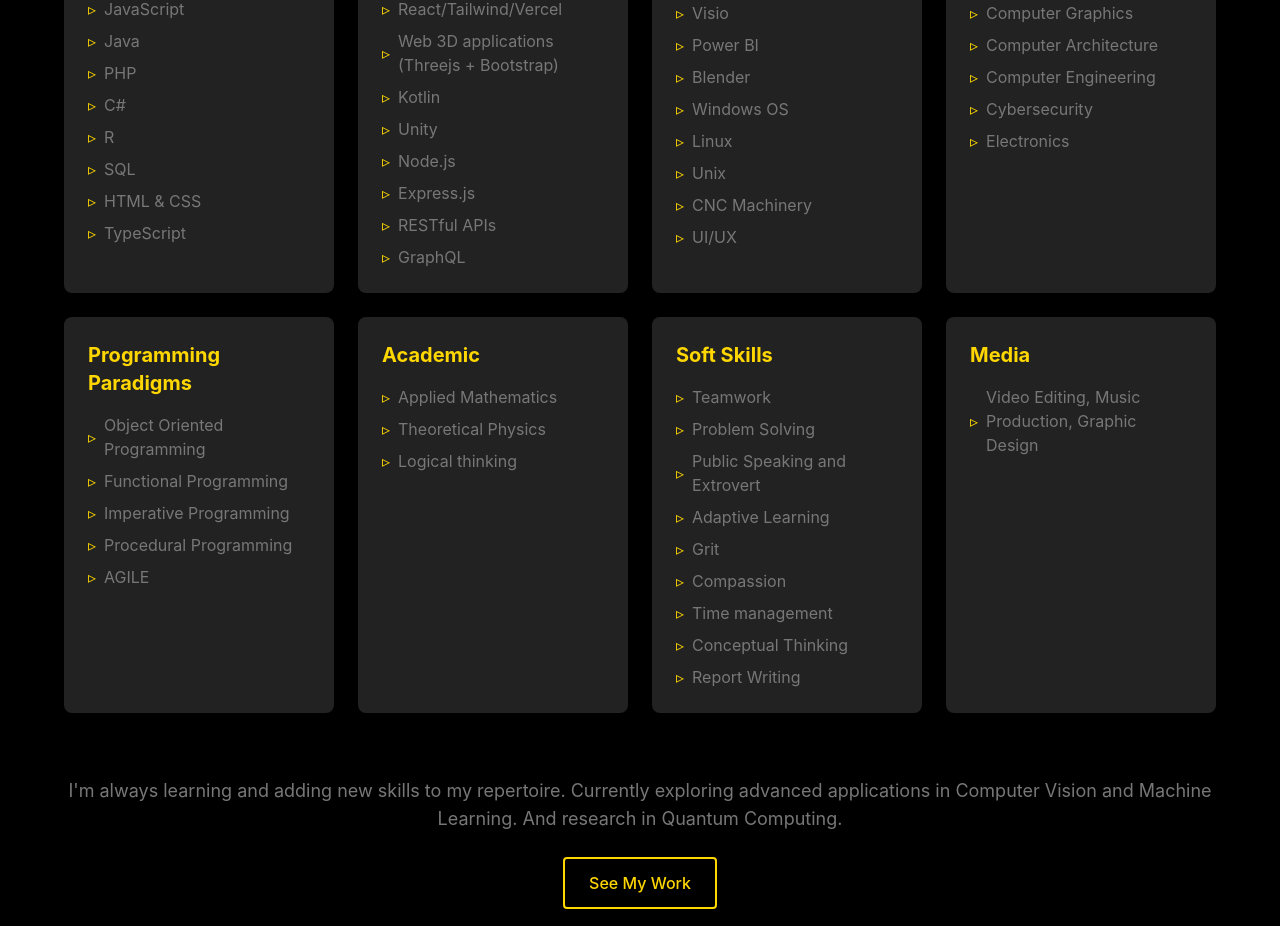
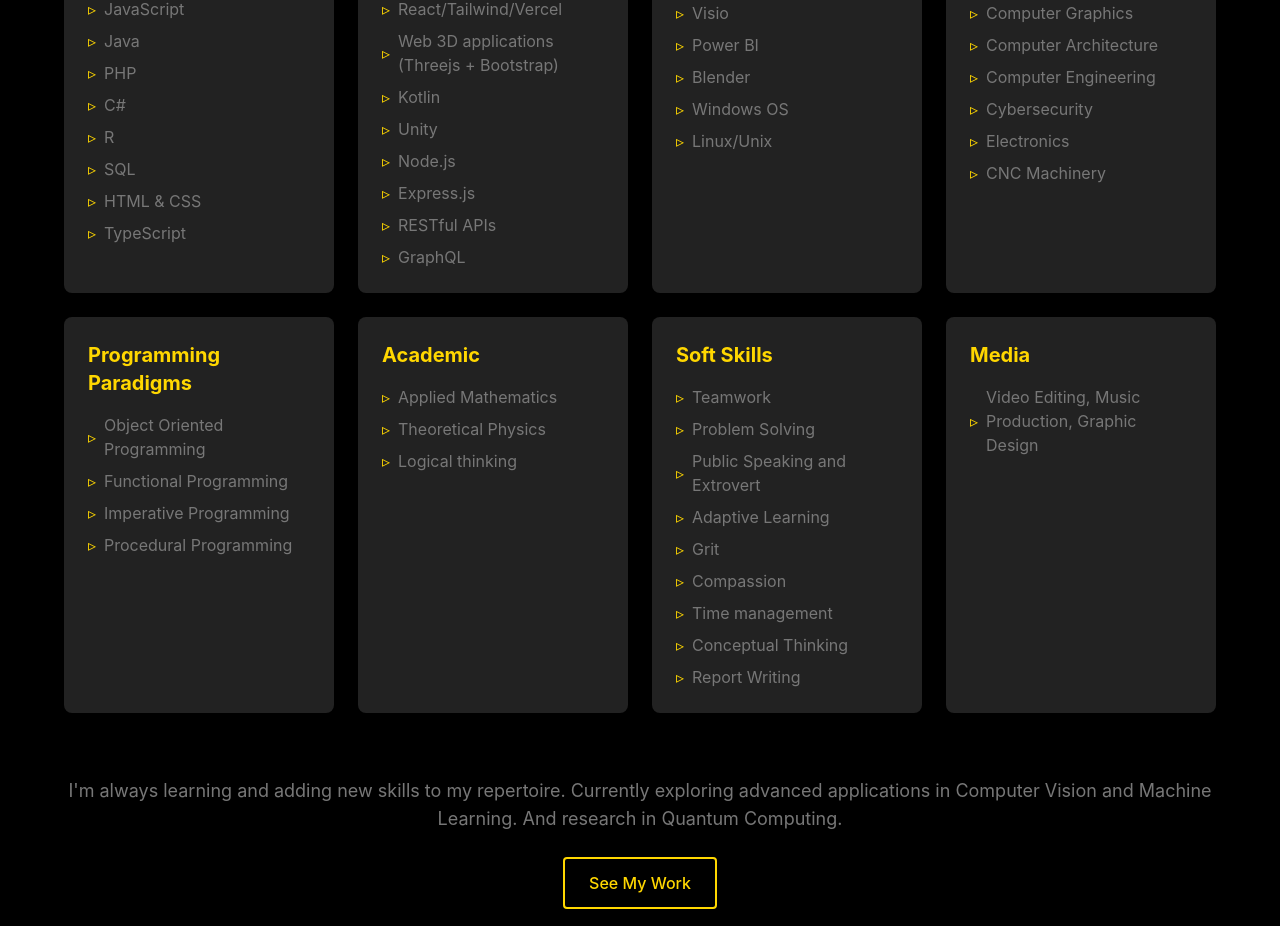
Before and after one commit to ronaldossai/Portfolio, a React (Create React App) app: page / in a window 1280 px wide. Shown: the part 1891-2817 px from the top of the page. Built offline with nearby package versions, Linux system fonts and the light colour scheme.

Commit message:
skills page refactor one last time

```diff
--- a/src/pages/Skills.js
+++ b/src/pages/Skills.js
@@ -13,15 +13,15 @@
     },
     {
       category: "Software & Tools",
-      items: ["Microsoft Excel", "Microsoft Access", "Visio", "Power BI", "Blender", "Windows OS", "Linux", "Unix", "CNC Machinery", "UI/UX"]
+      items: ["Microsoft Excel", "Microsoft Access", "Visio", "Power BI", "Blender", "Windows OS", "Linux/Unix"]
     },
     {
       category: "Technical Areas",
-      items: ["Machine Learning", "Computer Vision", "Computer Graphics", "Computer Architecture", "Computer Engineering", "Cybersecurity", "Electronics"]
+      items: ["Machine Learning", "Computer Vision", "Computer Graphics", "Computer Architecture", "Computer Engineering", "Cybersecurity", "Electronics", "CNC Machinery"]
     },
     {
       category: "Programming Paradigms",
-      items: ["Object Oriented Programming", "Functional Programming", "Imperative Programming", "Procedural Programming", "AGILE"]
+      items: ["Object Oriented Programming", "Functional Programming", "Imperative Programming", "Procedural Programming"]
     },
     {
       category: "Academic",
```
